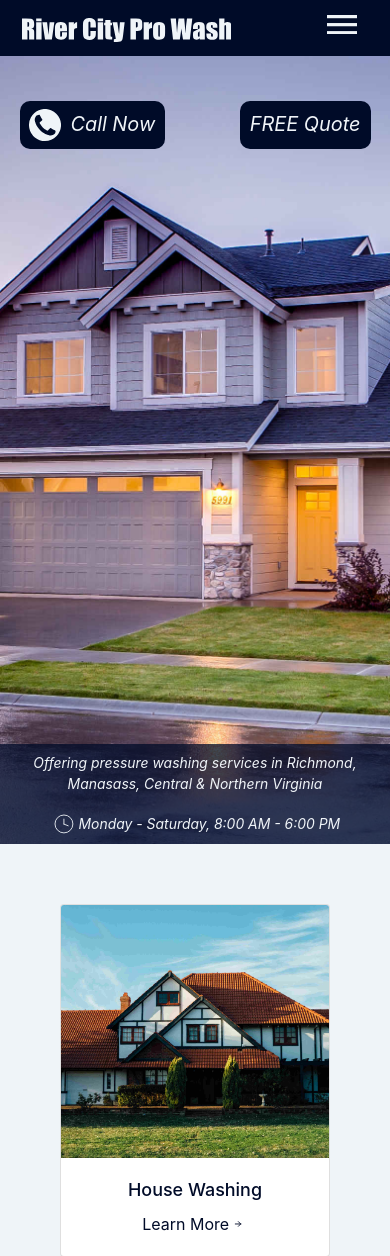
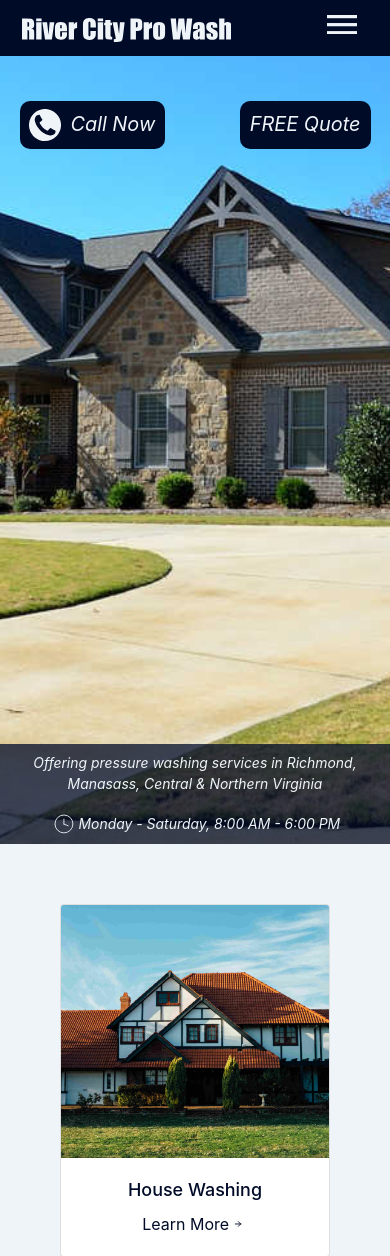
Before and after one commit to matthigg/River-City-Pro-Wash-v2, a Django app: page / in a window 390 px wide. Shown: the top 1256 px of the page. Run offline with Django 3.2, Linux system fonts and the light colour scheme; style sheets or scripts are compiled from the project's sources; parts of the project's set-up code (start-up, migrations or seed data) failed here and were passed over; some libraries are stand-ins or nearby versions.

Commit message:
Load landing page background image in index.html from within index.html and not _index.scss

```diff
--- a/config/settings.py
+++ b/config/settings.py
@@ -192,8 +192,10 @@ AWS_S3_CUSTOM_DOMAIN = '%s.s3.amazonaws.com' % AWS_STORAGE_BUCKET_NAME
 # subclassing S3Boto3Storage. This creates 2 subdirectories in the S3 bucket and
 # conveniently separates static & media files
 # https://www.caktusgroup.com/blog/2014/11/10/Using-Amazon-S3-to-store-your-Django-sites-static-and-media-files/
-STATICFILES_LOCATION = 'static'
-STATICFILES_STORAGE = 'custom_storages.StaticStorage'
+
+if os.environ['RCPW_LOCAL_HOST'] == 'None' or os.environ['RCPW_LOCAL_HOST_IP'] == 'None':
+  STATICFILES_LOCATION = 'static'
+  STATICFILES_STORAGE = 'custom_storages.StaticStorage'
 
 MEDIAFILES_LOCATION = 'media'
 DEFAULT_FILE_STORAGE = 'custom_storages.MediaStorage'
--- a/templates/index.html
+++ b/templates/index.html
@@ -19,10 +19,31 @@
   <div class="navbar-spacer"></div>
 
   <!-- Landing Page Background -->
-  <div
-    class="landing-page-background"
-    style="background-image: url({% static 'img/house-01.jpg' %});"
-  ></div>
+  <style scoped>
+    @media (min-width: 992px) {
+      .landing-page-background {
+        background-image: url({% static 'img/house-01.jpg' %});
+        background-image: -webkit-image-set(url({% static 'img/house-01.jpg' %}) 1x, url({% static 'img/house-01.jpg' %}) 2x);
+        background-image:         image-set(url({% static 'img/house-01.jpg' %}) 1x, url({% static 'img/house-01.jpg' %}) 2x);
+      }
+    }
+    @media (max-width: 991.98px) {
+      .landing-page-background {
+        background-image: url({% static 'img/house-01.jpg' %});
+        background-image: -webkit-image-set(url({% static 'img/house-02.jpg' %}) 1x, url({% static 'img/house-02.jpg' %}) 2x);
+        background-image:         image-set(url({% static 'img/house-02.jpg' %}) 1x, url({% static 'img/house-02.jpg' %}) 2x);
+      }
+    }
+    @media (max-width: 767.98px) {
+      .landing-page-background {
+        background-image: url({% static 'img/house-01.jpg' %});
+        background-image: -webkit-image-set(url({% static 'img/house-03.jpg' %}) 1x, url({% static 'img/house-03.jpg' %}) 2x);
+        background-image:         image-set(url({% static 'img/house-03.jpg' %}) 1x, url({% static 'img/house-03.jpg' %}) 2x);
+      }
+    }
+  </style>
+
+  <div class="landing-page-background"></div>
 
   <!-- Landing Page -->
   <section class="row landing-page-row">
```
Also changed, not shown: local_static/css/_index.scss (+11 -0 lines), 1 other file.
